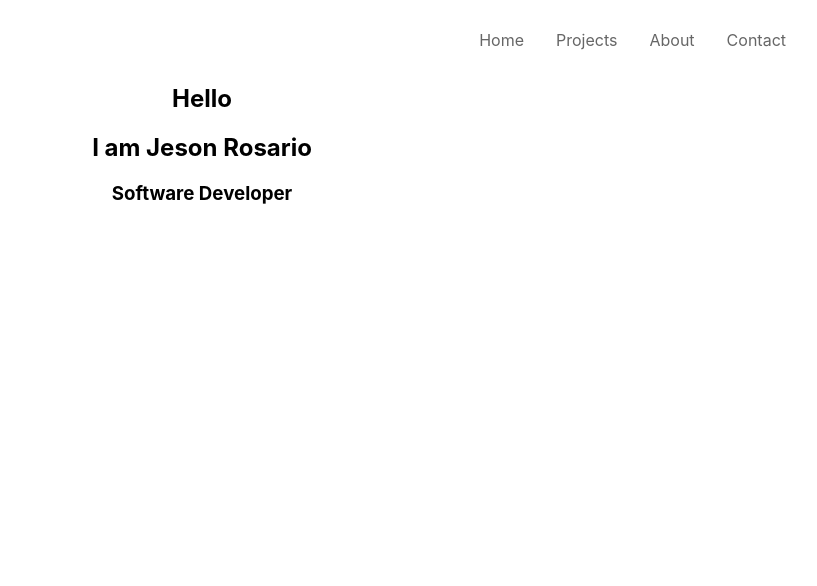
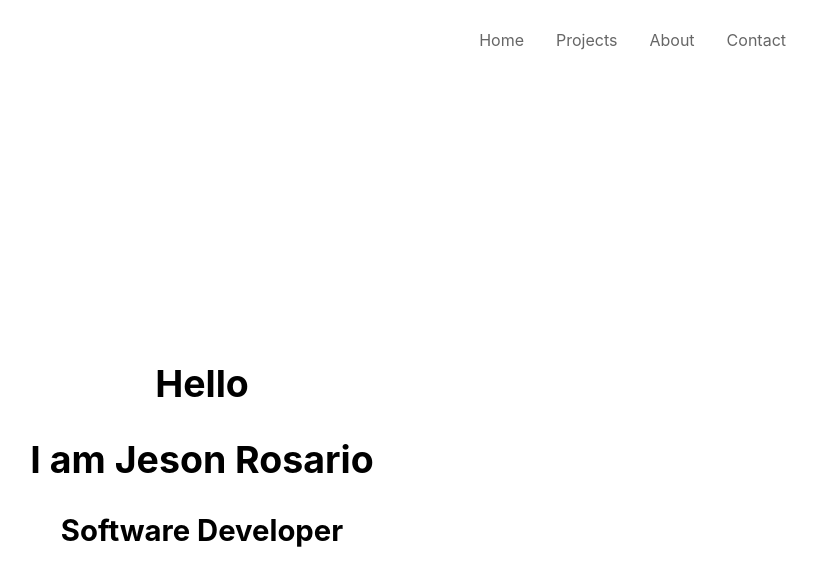
Before and after one commit to jrosario22/CPM464-HW1, a React (Create React App) app: page / in a window 1280 px wide. Shown: the top 586 px of the page, without its empty margins (438-1255 px from the left). Built offline with nearby package versions, Linux system fonts and the light colour scheme.

Commit message:
Moved content down on page

```diff
--- a/src/components/Home.js
+++ b/src/components/Home.js
@@ -1,8 +1,9 @@
 import React from "react";
+import "../css/Home.css";
 
 export default function Home() {
   return (
-    <div>
+    <div className="home">
       <h2>Hello</h2>
       <h2>I am Jeson Rosario</h2>
       <h3>Software Developer</h3>
--- /dev/null
+++ b/src/css/Home.css
@@ -0,0 +1,9 @@
+.home {
+  padding: 10em 0em;
+  font-size: 25px;
+}
+
+/* img {
+  max-width: 100%;
+  height: auto;
+} */
```
